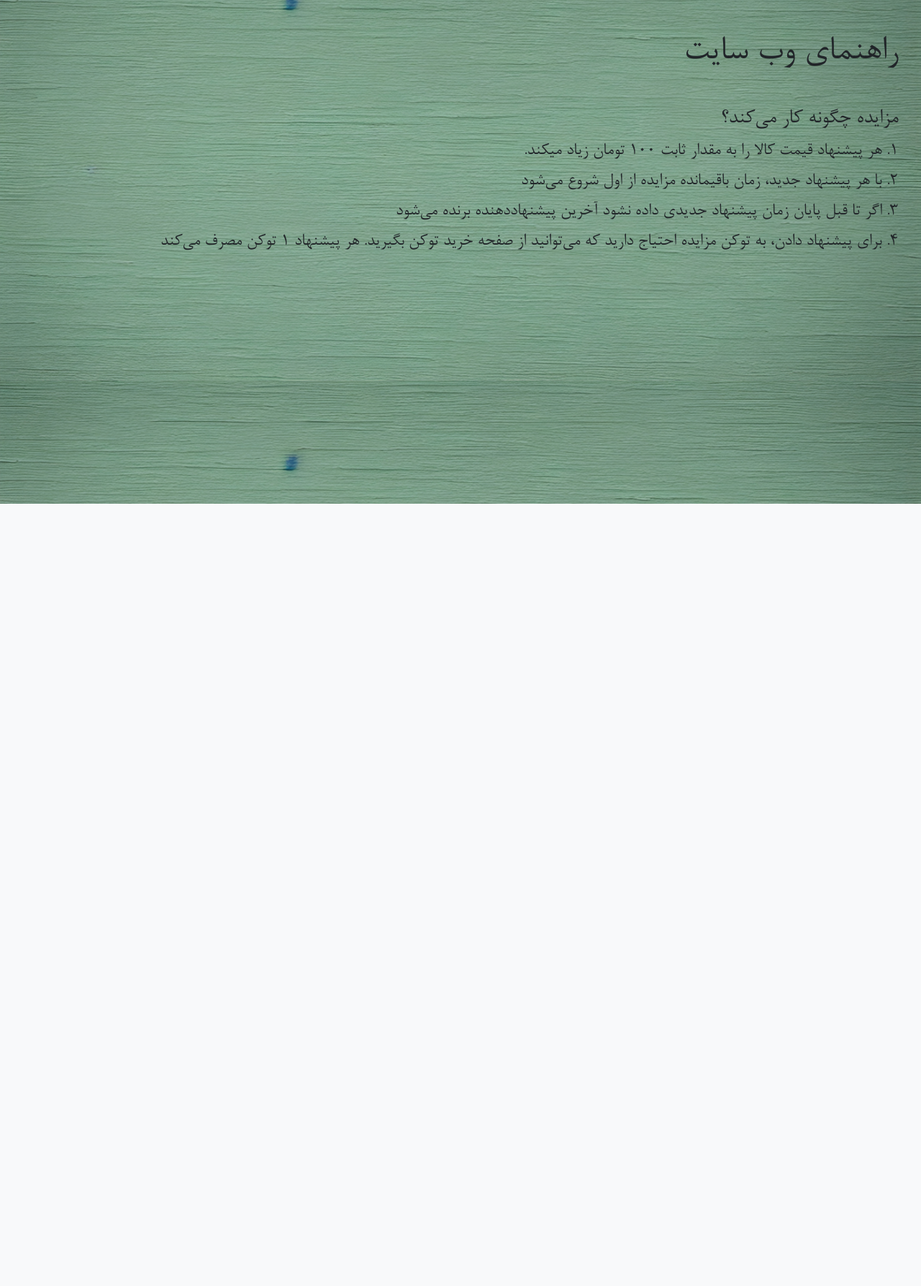
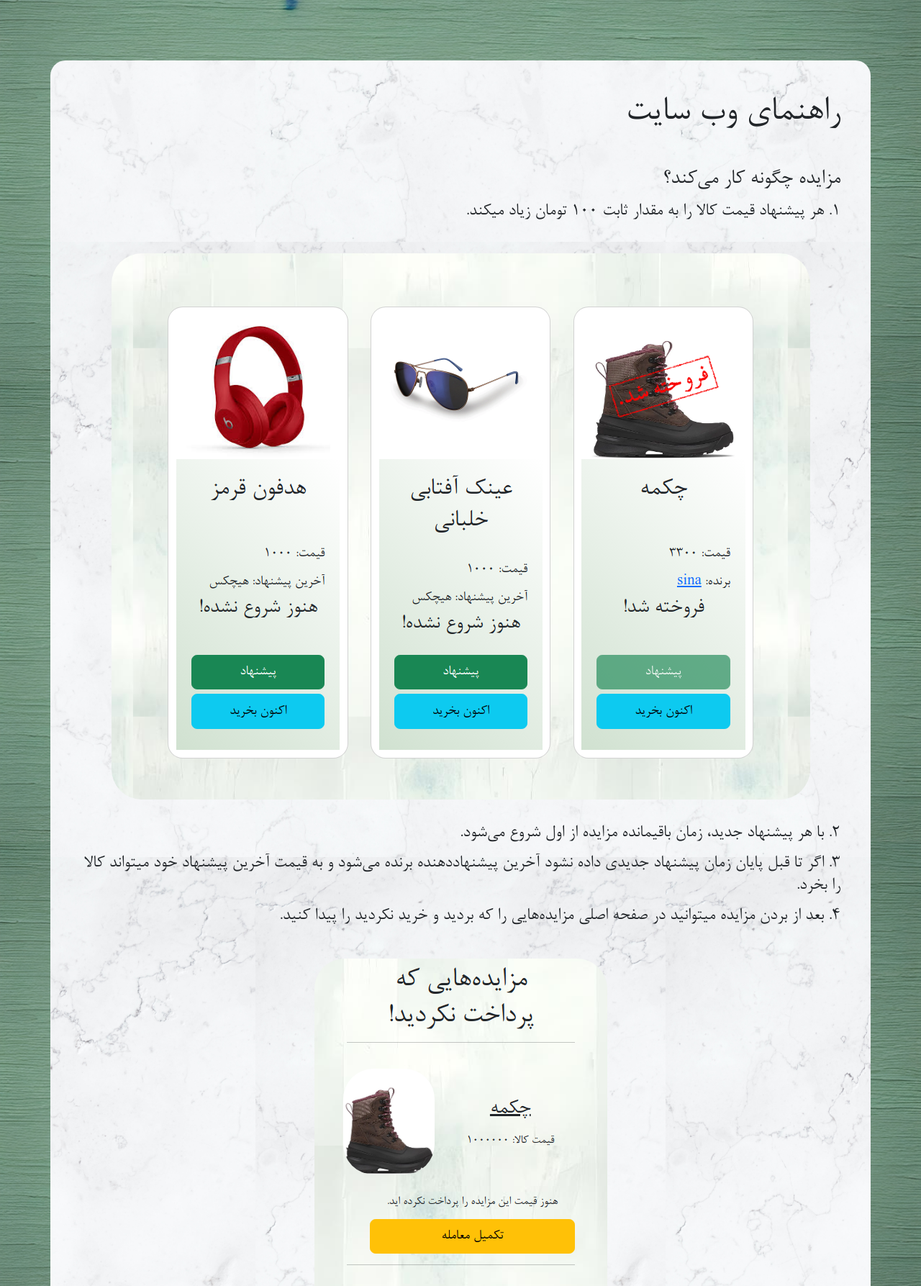
Before and after one commit to sina0k/auctioneer, a Django app: page /learn in a window 1280 px wide. Shown: the part 111-1898 px from the top of the page at 72% size. Before the commit the page ends 811 px from the top, so only its background shows below. Run offline with Django 3.2, Linux system fonts and the light colour scheme.

Commit message:
about and learn with styles and pictures

```diff
--- a/project/base/templates/base/learn.html
+++ b/project/base/templates/base/learn.html
@@ -1,18 +1,54 @@
 {% extends 'main.html' %}
-
+{% load static %}
 {% block content %}
 
-<title>Help</title>
 <br>
-<h1> راهنمای وب سایت</h1>
 
-<div>
+<div class="container learn-about rounded-4">
+    <h1> راهنمای وب سایت</h1>
+
     <br>
+
     <h4>مزایده چگونه کار می‌کند؟</h4>
-    <h5>۱. هر پیشنهاد قیمت کالا را به مقدار ثابت  ۱۰۰ تومان زیاد میکند.</h5>
-    <h5>۲. با هر پیشنهاد جدید، زمان باقیمانده مزایده از اول شروع می‌شود</h5>
-    <h5>۳. اگر تا قبل  پایان زمان پیشنهاد جدیدی داده نشود آخرین پیشنهاددهنده برنده می‌شود</h5>
-    <h5>۴. برای پیشنهاد دادن، به توکن مزایده احتیاج دارید که می‌توانید از صفحه خرید توکن بگیرید. هر پیشنهاد ۱ توکن مصرف
-        می‌کند</h5>
+    <h5>۱. هر پیشنهاد قیمت کالا را به مقدار ثابت ۱۰۰ تومان زیاد میکند.</h5>
+    <div class="mt-auto text-center justify-content-center p-4">
+
+        <img width="100px" height="auto"
+             src="{% static 'images/sh1.png' %}"
+             class="card-img-top rounded rounded-5"
+             alt=""
+             style="width:auto!important; height:auto!important;"></a>
+    </div>
+    <h5>۲. با هر پیشنهاد جدید، زمان باقیمانده مزایده از اول شروع می‌شود.</h5>
+    <h5>۳. اگر تا قبل پایان زمان پیشنهاد جدیدی داده نشود آخرین پیشنهاددهنده برنده می‌شود و به قیمت آخرین پیشنهاد خود
+        میتواند کالا را بخرد.</h5>
+    <h5>۴. بعد از بردن مزایده میتوانید در صفحه اصلی مزایده‌هایی را که بردید و خرید نکردید را پیدا کنید.</h5>
+    <div class="mt-auto text-center justify-content-center p-4">
+
+        <img width="100px" height="auto"
+             src="{% static 'images/sh2.png' %}"
+             class="about-image rounded-5"
+             alt=""
+             style="width:auto!important; height:auto!important;"></a>
+    </div>
+
+    <h5>۵. برای پیشنهاد دادن، به توکن مزایده احتیاج دارید که می‌توانید از صفحه خرید توکن بگیرید. هر پیشنهاد ۱ توکن مصرف
+        می‌کند.</h5>
+    <div class="mt-auto text-center justify-content-center p-4">
+
+        <img width="100px" height="auto"
+             src="{% static 'images/sh3.png' %}"
+             class="about-image rounded-5"
+             alt=""
+             style="width:80%!important; height:auto!important;"></a>
+    </div>
+    <div class="mt-auto text-center justify-content-center p-4">
+
+        <img width="100px" height="auto"
+             src="{% static 'images/sh4.png' %}"
+             class="about-image rounded-5"
+             alt=""
+             style="width:80%!important; height:auto!important;"></a>
+    </div>
 </div>
 {% endblock content %}
--- a/project/static/styles/style.css
+++ b/project/static/styles/style.css
@@ -151,6 +151,9 @@ nav {
     margin-top: 6px;
 }
 
+.about-image{
+    background-size: 50%;
+}
 .margin_text {
     margin-top: 3px;
     margin-bottom: 8px;
@@ -162,6 +165,15 @@ nav {
     padding: 2.5rem;
     background: #ffffff url("/static/images/OPmnVHRQ.jpeg") repeat center center;
     background-size: 100%;
+}
+
+.learn-about{
+    box-sizing: border-box;
+    padding: 2rem;
+    margin-top: 2rem;
+    background: #ffffff url("/static/images/about_bg.jpg") repeat center center;
+    background-size: 50%;
+
 }
 
 .auction-card-shade {
```
Also changed, not shown: project/base/templates/base/about.html (+8 -2 lines), project/static/images/about_bg.jpg (added), project/static/images/sh1.png (added), project/static/images/sh2.png (added), project/static/images/sh3.png (added), project/static/images/sh4.png (added).
